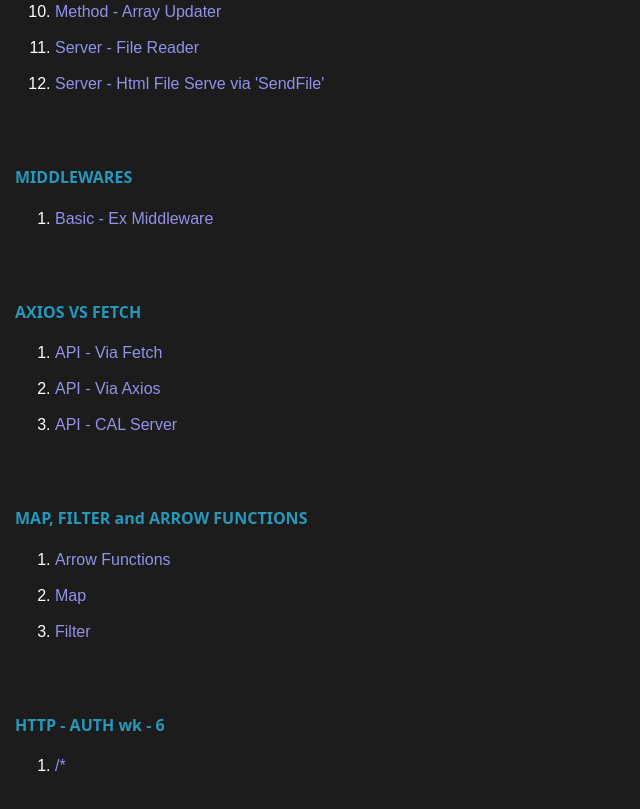
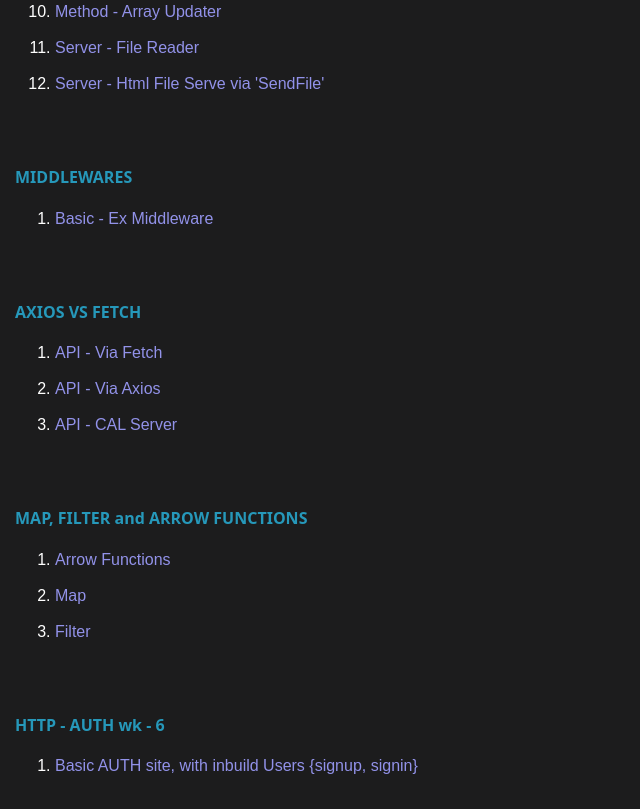
Before and after one commit to manohargella/profile, a website: page dev.html in a window 1280 px wide. Shown: the part 498-1307 px from the top of the page, without its empty margins (0-640 px from the left). Drawn offline with Linux system fonts and the light colour scheme.

Commit message:
dev/http

```diff
--- a/dev.html
+++ b/dev.html
@@ -89,7 +89,7 @@
         HTTP - AUTH wk - 6
     </h4>
     <ol>
-        <li><a href="https://gist.github.com/Manohar-Gella/822482248224822482" target="_blank">/*</a></li><br>
+        <li><a href="https://gist.github.com/Manohar-Gella/34b3d03177f2247830808b7ae633a2da" target="_blank">Basic AUTH site, with inbuild Users {signup, signin}</a></li><br>
     </ol>
 
 </body>
```
